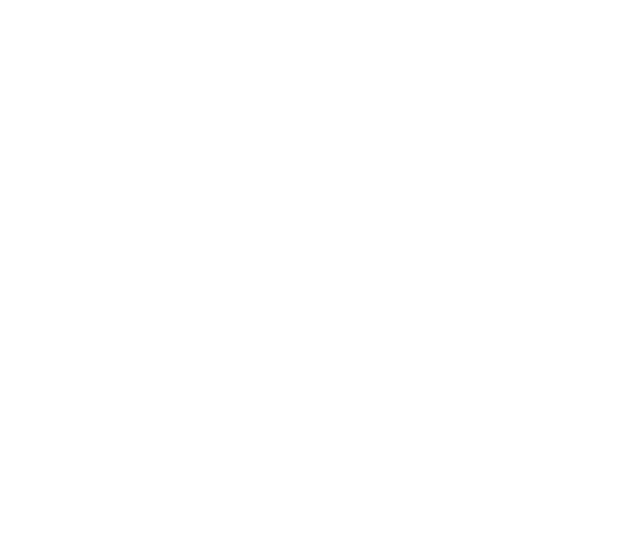
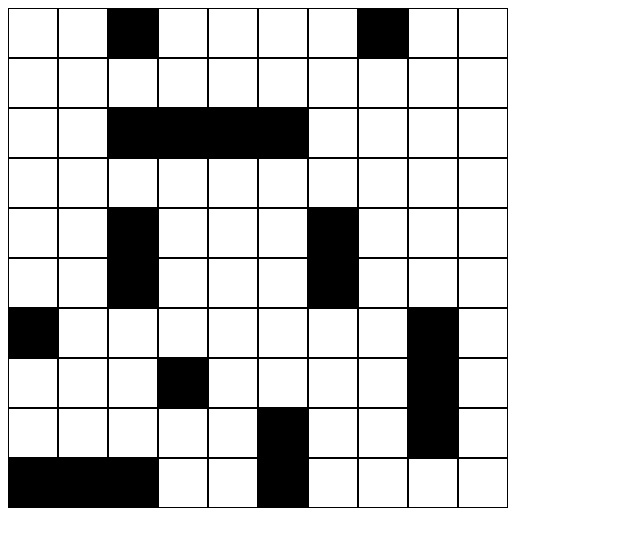
Before and after one commit to NikodemMarek/school-projects, a plain HTML site: page index.html in a window 1280 px wide. Shown: the whole page, without its empty margins (0-640 px from the left). Drawn offline with Linux system fonts and the light colour scheme.

Commit message:
feat: board generator for game battleship

```diff
--- a/index.html
+++ b/index.html
@@ -5,18 +5,18 @@
         <meta http-equiv="X-UA-Compatible" content="IE=edge">
         <meta name="viewport" content="width=device-width, initial-scale=1.0">
 
-        <title></title>
+        <title>mendela-battleship</title>
 
         <style>
             .canvas {
-
+                background-color: black;
             }
         </style>
     </head>
 
     <body>
-       <canvas class="canvas" height="" width=""></canvas>
+       <canvas class="canvas" height="500" width="500"></canvas>
 
-       <script src="" defer></script>
+       <script src="mendela-battleship.js" defer></script>
     </body>
 </html>
--- /dev/null
+++ b/mendela-battleship.js
@@ -0,0 +1,225 @@
+/**
+ * Position on 2d grid.
+ *
+ * @typedef {
+ *      x: number,
+ *      y: number
+ * } Position
+ */
+
+/**
+ * Clear the provided context.
+ *
+ * @param {Context} ctx - a context to clear
+ * @param {Position} contextSize - size of the given context
+ */
+function clear(ctx, contextSize) { ctx.clearRect(0, 0, contextSize.x, contextSize.y) }
+
+/**
+ * Draw a board.
+ *
+ * @param {Context} ctx - a context to draw on
+ * @param {Array.<Array.<number>>} board - table representing a board
+ * @param {Position} size - length of edges of the ship
+ * @param {string} shipColor - color of the ships
+ * @param {string} emptyColor - color of the empty elements
+ */
+function drawBoard(ctx, board, size, shipColor, emptyColor) {
+    board.forEach((column, y) => column.forEach((field, x) =>
+        drawElement(ctx, { x: x, y: y }, size, (field == 1? shipColor: emptyColor))))
+}
+/**
+ * Draw a ship to a context in a provided position.
+ *
+ * @param {Context} ctx - a context to draw on
+ * @param {Position} position - position of the ship
+ * @param {Position} size - length of edges of the ship
+ */
+function drawElement(ctx, position, size, color) {
+    ctx.fillStyle = color
+    ctx.fillRect(
+        position.x * size.x + 1, position.y * size.y + 1,
+        size.x - 2, size.y - 2
+    )
+}
+
+/**
+ * Create a board and place all requested ships on it.
+ *
+ * @param {Position} dimensions - dimensions of the board to create
+ * @param {Array.<{ size: number, quantity: number }>} ships - ships to place
+ * @return {Array.<Array.<number>>} table representing a board
+ */
+function placeShips(dimensions, ships) {
+    // Create a array of provided size x, and fill it with arrays of provided size y, to create board.
+    const board = Array(dimensions.x)
+    for(let i = 0; i < board.length; i ++) board[i] = Array(dimensions.y).fill(0)
+
+    let ship = undefined
+    while((ship = ships.pop()) != undefined) {
+        for(let i = 0; i < ship.quantity; i ++) {
+            const shipPositions = placeShip(board, ship.size)
+            shipPositions.forEach(shipPosition => board[shipPosition.x][shipPosition.y] = 1)
+        }
+    }
+
+    Object.keys(ships).forEach(key => {
+        for(let i = 0; i < Array(ships[key]).length; i ++) {
+            const shipPositions = placeShip(board, key)
+            shipPositions.forEach(shipPosition => board[shipPosition.x][shipPosition.y] = 1)
+        }
+    })
+
+    return board
+}
+/**
+ * Place the ship in a randop position on the board.
+ * Check if the position is occupied by another ship.
+ * If true repeat the process, else return position.
+ *
+ * @param {Array.<Array.<number>>} board - table representing a board
+ * @param {number} size - size of the ship
+ * @return {Array.<Position>} positions of the ship
+ */
+function placeShip(board, size) {
+    let positions = [ { x: -1, y: -1 } ]
+
+    do {
+        positions = Array(size)
+        positions[0] = {
+            x: Math.floor(Math.random() * board.length),
+            y: Math.floor(Math.random() * board[0].length)
+        }
+
+        if(size > 1) {
+            const direction = Math.random() < 0.5 // true - vertical, false - horizontal
+
+            for(let i = 1; i < size; i ++) {
+                positions[i] = {
+                    x: positions[0].x + (direction? i: 0),
+                    y: positions[0].y + (direction? 0: i)
+                }
+            }
+        }
+    } while(!canPlaceShip(board, positions))
+
+    return positions
+}
+
+/**
+ * Check if any of positions is occupied by other ships.
+ * Check if area around the ship is not occupied by othe ships.
+ *
+ * @param {Array.<Array.<number>>} board - table representing a board
+ * @param {Position} position - positions of the ship on the board
+ * @return {boolean} can ship be placed
+ */
+function canPlaceShip(board, positons) {
+    return positons.every(position => {
+        return isOnBoard(board, position) &&
+            !isShip(board, position) &&
+            isNotShip(board, { x: position.x - 1, y: position.y - 1 }) &&
+            isNotShip(board, { x: position.x - 1, y: position.y }) &&
+            isNotShip(board, { x: position.x - 1, y: position.y + 1 }) &&
+            isNotShip(board, { x: position.x, y: position.y - 1 }) &&
+            isNotShip(board, { x: position.x, y: position.y }) &&
+            isNotShip(board, { x: position.x, y: position.y + 1 }) &&
+            isNotShip(board, { x: position.x + 1, y: position.y - 1 }) &&
+            isNotShip(board, { x: position.x + 1, y: position.y }) &&
+            isNotShip(board, { x: position.x + 1, y: position.y + 1 })
+    })
+}
+
+/**
+ * Check if any position is occupied by a ship.
+ *
+ * @param {Array.<Array.<number>>} board - table representing a board
+ * @param {Array.<Position>} positions - positions on the board
+ * @return {boolean} is there any ship in given positions
+ */
+function isAnyShip(board, positions) { return positions.some(position => isShip(board, position)) }
+/**
+ * Check if the given position on board is occupied by a ship.
+ *
+ * @param {Array.<Array.<number>>} board - table representing a board
+ * @param {Position} position - position on the board
+ * @return {boolean} is there a ship in given position
+ */
+function isShip(board, position) { return isOnBoard(board, position) && board[position.x][position.y] == 1 }
+/**
+ * Check if the given position on board is not occupied by a ship.
+ *
+ * @param {Array.<Array.<number>>} board - table representing a board
+ * @param {Position} position - position on the board
+ * @return {boolean} is there not a ship in given position
+ */
+function isNotShip(board, position) { return !isOnBoard(board, position) || (isOnBoard(board, position) && board[position.x][position.y] == 0) }
+/**
+ * Check if the given position is inside board boundaries.
+ *
+ * @param {Array.<Array.<number>>} board - table representing a board
+ * @param {Position} position - position on the board
+ * @return {boolean} is position on the board
+ */
+function isOnBoard(board, position) {
+    return position.x >= 0 && position.y >= 0 &&
+        position.x < board.length && position.y < board[0].length
+}
+
+// Initialize generator.
+function init() {
+    // Get context from html canvas.
+    const canvas = document.getElementsByClassName('canvas')[0]
+    const ctx = canvas.getContext('2d')
+
+    /**
+     * Size of the context (absoulte).
+     *
+     * @const {Position}
+     */
+    const contextSize = { x: 500, y: 500 }
+    /**
+     * Size of the board (relative).
+     *
+     * @const {Position}
+     */
+    const boardDimensions = { x: 10, y: 10 }
+
+    /**
+     * Size of ships (absoulte).
+     *
+     * @const {Position}
+     */
+    const elementSize = { x: contextSize.x / boardDimensions.x, y: contextSize.y / boardDimensions.y }
+    /**
+     * Color of ships.
+     *
+     * @type {string}
+     */
+    const shipColor = 'black'
+    /**
+     * Color of empty elements on a board.
+     *
+     * @type {string}
+     */
+     const emptyColor = 'white'
+
+    /**
+     * Size and number of ships.
+     *
+     * @type {Array.<{ size: number, quantity: number }>}
+     */
+    const ships = [
+        { size: 1, quantity: 4},
+        { size: 2, quantity: 3},
+        { size: 3, quantity: 2},
+        { size: 4, quantity: 1}
+    ]
+
+    // Generate a board with provided ships.
+    const board = placeShips(boardDimensions, ships)
+
+    drawBoard(ctx, board, elementSize, shipColor, emptyColor)
+}
+
+init()
```
